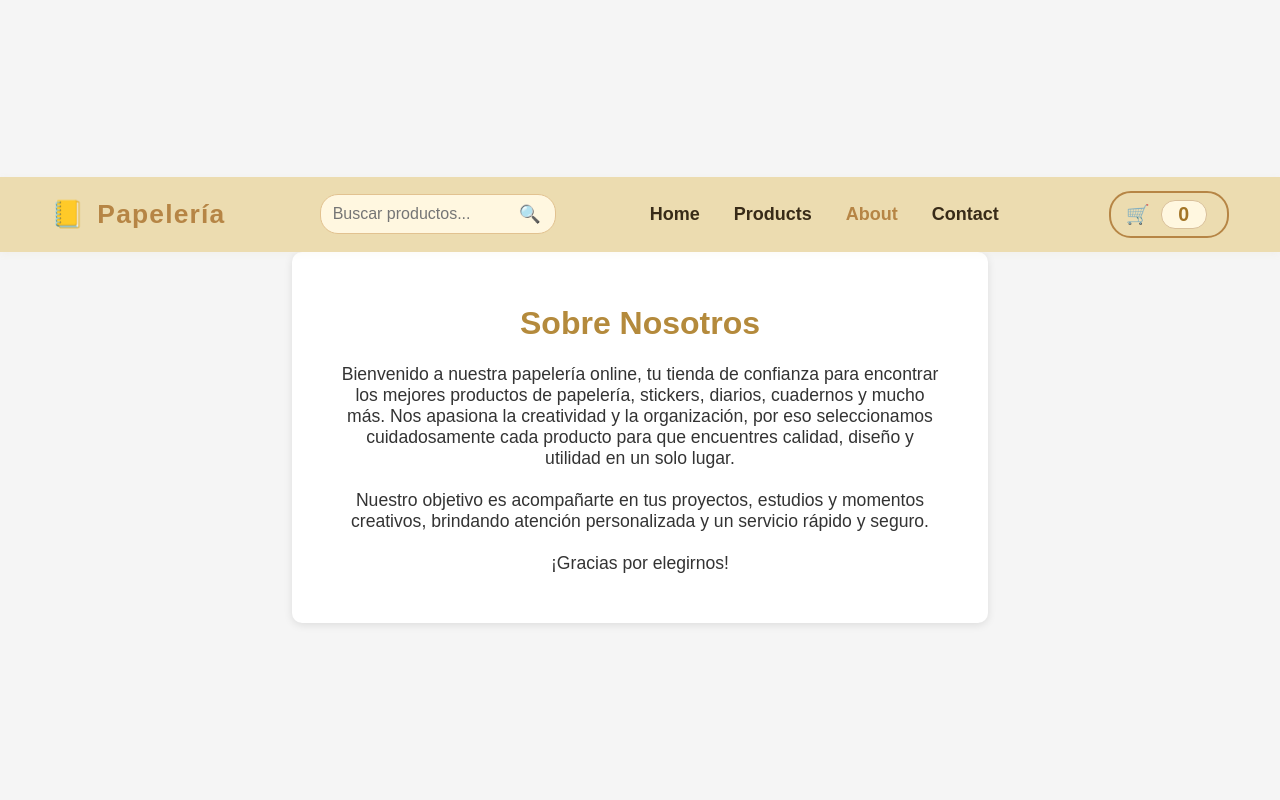
After one commit to Yast1n/Tienda_Papeleria, a Django app: page /about/ in a window 1280 px wide. The commit adds this page. Run offline with Django 5.2, Linux system fonts and the light colour scheme.

Commit message:
About agregado y contactanos directo a wsp

```diff
--- /dev/null
+++ b/Tienda_Papeleria/Tienda/static/Tienda/css/about.css
@@ -0,0 +1,249 @@
+body {
+    background: #fdf6e3 url('../img/texture-music-bg.png') repeat;
+    background-size: contain;
+    font-family: 'Montserrat', 'Segoe UI', Arial, sans-serif;
+    color: #382b18;
+    margin: 0;
+    transition: background 0.4s;
+}
+
+/* Carrito en header alineado y estilizado */
+.cart-icon-container {
+    display: flex;
+    align-items: center;
+    margin-left: 16px;
+}
+
+.cart-btn {
+    background: #ecdcb0;
+    border: 2px solid #b68545;
+    border-radius: 22px;
+    padding: 7px 20px 7px 15px;
+    font-size: 1.2rem;
+    font-weight: bold;
+    color: #b68545;
+    display: flex;
+    align-items: center;
+    gap: 7px;
+    cursor: pointer;
+    transition: background 0.18s, box-shadow 0.18s;
+    position: relative;
+    outline: none;
+}
+.cart-btn:hover {
+    background: #f9e3bc;
+    box-shadow: 0 3px 18px #e2c29055;
+}
+#cart-count {
+    background: #fff7e0;
+    color: #a37527;
+    border-radius: 14px;
+    padding: 2px 10px;
+    margin-left: 4px;
+    font-size: 1.02em;
+    font-weight: 900;
+    border: 1.2px solid #d9c09a;
+    box-shadow: 0 1px 3px #ecdcb0;
+    min-width: 24px;
+    text-align: center;
+    display: inline-block;
+}
+
+
+@media (max-width: 900px) {
+    .cart-btn {
+        font-size: 1rem;
+        padding: 7px 11px 7px 10px;
+        min-width: 40px;
+        margin-left: 10px;
+    }
+    .cart-btn #cart-count {
+        font-size: 0.95em;
+        padding: 2px 5px;
+        margin-left: 3px;
+    }
+}
+
+
+/* Asegura que el header tenga position:relative si no lo tiene */
+.main-header {
+    position: sticky;
+    top: 0;
+    width: 100vw;
+    z-index: 99;
+    background: #ecdcb0;
+    box-shadow: 0 2px 8px #bca16a11;
+    position: relative; /* <-- añade esto si no está */
+}
+
+/* HEADER STICKY Y RESPONSIVO */
+.main-header {
+    position: sticky;
+    top: 0;
+    width: 100vw;
+    z-index: 99;
+    background: #ecdcb0;
+    box-shadow: 0 2px 8px #bca16a11;
+}
+
+.header-container {
+    max-width: 1300px;
+    margin: 0 auto;
+    display: flex;
+    align-items: center;
+    justify-content: space-between;
+    padding: 14px 4vw 14px 4vw;
+    gap: 16px;
+    position: relative;
+}
+
+.logo-nombre {
+    display: flex;
+    align-items: center;
+    gap: 12px;
+    font-size: 1.65rem;
+    font-weight: 700;
+    color: #b68545;
+    letter-spacing: 1.2px;
+}
+
+.main-nav ul {
+    list-style: none;
+    display: flex;
+    gap: 34px;
+    padding: 0;
+    margin: 0;
+}
+
+.main-nav a {
+    text-decoration: none;
+    color: #382b18;
+    font-weight: 600;
+    font-size: 18px;
+    transition: color 0.2s;
+    position: relative;
+}
+
+.main-nav a.active,
+.main-nav a:hover {
+    color: #b68545;
+}
+
+.burger {
+    background: none;
+    border: none;
+    padding: 6px;
+    display: none;
+    cursor: pointer;
+    z-index: 150;
+    margin-left: auto;
+    margin-right: 0;
+    outline: none;
+    flex-shrink: 0;
+    height: 44px;
+    width: 44px;
+    justify-content: center;
+    align-items: center;
+    position: relative;
+}
+.burger .burger-bar {
+    display: block;
+    width: 28px;
+    height: 4px;
+    background: #b68545;
+    margin: 5px 0;
+    border-radius: 3px;
+    transition: 0.35s cubic-bezier(.51,2.4,.51,1);
+}
+.burger.open .burger-bar:nth-child(1) {
+    transform: translateY(9px) rotate(45deg);
+}
+.burger.open .burger-bar:nth-child(2) {
+    opacity: 0;
+}
+.burger.open .burger-bar:nth-child(3) {
+    transform: translateY(-9px) rotate(-45deg);
+}
+
+
+/* Responsive burger y menú móvil */
+/* RESPONSIVE */
+@media (max-width: 900px) {
+    .header-container {
+        flex-wrap: wrap;
+        gap: 10px;
+        padding: 12px 2vw;
+    }
+    .main-nav {
+        position: fixed;
+        top: 64px;
+        left: 0;
+        width: 100vw;
+        background: #ecdcb0;
+        border-bottom: 1.5px solid #bca16a;
+        box-shadow: 0 8px 24px #e2c29033;
+        z-index: 99;
+        display: none;
+        transition: 0.3s;
+        opacity: 0;
+        pointer-events: none;
+    }
+    .main-nav.open {
+        display: block;
+        opacity: 1;
+        pointer-events: all;
+        animation: fadeInMenu 0.34s;
+    }
+    .main-nav ul {
+        flex-direction: column;
+        align-items: center;
+        gap: 18px;
+    }
+    .burger {
+        display: flex;
+        position: absolute;
+        right: 20px;
+        top: 10px;
+    }
+
+    .search-form {
+        width: 90vw;
+        margin: 10px 0 0 0;
+    }
+}
+@keyframes fadeInMenu {
+    from { opacity: 0; transform: translateY(-18px);}
+    to { opacity: 1; transform: translateY(0);}
+}
+
+/* BUSCADOR */
+.search-form {
+    display: flex;
+    align-items: center;
+    gap: 4px;
+    background: #fff7e0;
+    border-radius: 18px;
+    padding: 3px 12px;
+    border: 1px solid #e2c290;
+    transition: box-shadow 0.2s;
+}
+
+.search-form input[type="text"] {
+    border: none;
+    background: transparent;
+    outline: none;
+    font-size: 16px;
+    padding: 7px 0;
+    color: #382b18;
+    width: 180px;
+    font-family: inherit;
+}
+
+.search-form button {
+    background: none;
+    border: none;
+    font-size: 1.1rem;
+    cursor: pointer;
+    color: #b68545;
+    padding: 4px 2px;
+}
--- /dev/null
+++ b/Tienda_Papeleria/Tienda/templates/Tienda/about.html
@@ -0,0 +1,98 @@
+{% load static %}
+<!DOCTYPE html>
+<html lang="es">
+<head>
+    <link rel="stylesheet" href="{% static 'Tienda/css/about.css' %}">
+    <header class="main-header">
+    <div class="header-container">
+        <div class="logo-nombre">
+            <span class="logo">📒</span>
+            <span class="nombre-tienda">Papelería</span>
+        </div>
+        <form action="{% url 'productos' %}" method="get" class="search-form" id="searchForm">
+            <input type="text" name="buscar" placeholder="Buscar productos..." value="{{ request.GET.buscar|default_if_none:'' }}">
+            {% if request.GET.categoria %}
+                <input type="hidden" name="categoria" value="{{ request.GET.categoria }}">
+            {% endif %}
+            <button type="submit" class="search-btn">🔍</button>
+        </form>
+    <nav class="main-nav" id="mainNav">
+        <ul>
+            <li>
+                <a href="{% url 'home' %}"
+                class="{% if request.resolver_match.url_name == 'home' %}active{% endif %}">
+                Home
+                </a>
+            </li>
+            <li>
+                <a href="{% url 'productos' %}"
+                class="{% if request.resolver_match.url_name == 'productos' %}active{% endif %}">
+                Products
+                </a>
+            </li>
+            <li>
+                <a href="{% url 'about' %}"
+                class="{% if request.resolver_match.url_name == 'about' %}active{% endif %}">
+                About
+                </a>
+            </li>
+            <li>
+                <a href="https://api.whatsapp.com/send/?phone=56945657563&text=Hola%2C+me+interesa+el+producto+lapcin&type=phone_number&app_absent=0" target="_blank" rel="noopener" class="{% if request.resolver_match.url_name == 'contact' %}active{% endif %}">
+                Contact
+                </a>
+            </li>
+        </ul>
+    </nav>
+    <div class="cart-icon-container">
+        <button id="cartBtn" class="cart-btn" aria-label="Ver carrito">
+            🛒 <span id="cart-count">0</span>
+        </button>
+    </div>
+        <button class="burger" id="burgerBtn" aria-label="Abrir menú">
+            <span class="burger-bar"></span>
+            <span class="burger-bar"></span>
+            <span class="burger-bar"></span>
+        </button>
+    </div>
+</header>
+    <meta charset="UTF-8">
+    <meta name="viewport" content="width=device-width, initial-scale=1.0">
+    <title>Sobre Nosotros</title>
+    <style>
+        body {
+            font-family: Arial, sans-serif;
+            background: #f5f5f5;
+            display: flex;
+            flex-direction: column;
+            align-items: center;
+            justify-content: center;
+            height: 100vh;
+        }
+        .about-container {
+            background: #fff;
+            padding: 2rem 3rem;
+            border-radius: 10px;
+            box-shadow: 0 2px 8px rgba(0,0,0,0.1);
+            text-align: center;
+            max-width: 600px;
+        }
+        h1 {
+            color: #b48a3c;
+        }
+        p {
+            color: #333;
+            font-size: 1.1rem;
+        }
+    </style>
+</head>
+<body>
+    <div class="about-container">
+        <h1>Sobre Nosotros</h1>
+        <p>
+            Bienvenido a nuestra papelería online, tu tienda de confianza para encontrar los mejores productos de papelería, stickers, diarios, cuadernos y mucho más. Nos apasiona la creatividad y la organización, por eso seleccionamos cuidadosamente cada producto para que encuentres calidad, diseño y utilidad en un solo lugar.<br><br>
+            Nuestro objetivo es acompañarte en tus proyectos, estudios y momentos creativos, brindando atención personalizada y un servicio rápido y seguro.<br><br>
+            ¡Gracias por elegirnos!
+        </p>
+    </div>
+</body>
+</html>
--- a/Tienda_Papeleria/Tienda/templates/Tienda/detalle_producto.html
+++ b/Tienda_Papeleria/Tienda/templates/Tienda/detalle_producto.html
@@ -32,10 +32,10 @@
                 <a href="{% url 'productos' %}" class="{% if request.resolver_match.url_name == 'productos' %}active{% endif %}">Products</a>
             </li>
             <li>
-                <a href="#" class="{% if request.resolver_match.url_name == 'about' %}active{% endif %}">About</a>
+                <a href="{% url 'about' %}" class="{% if request.resolver_match.url_name == 'about' %}active{% endif %}">About</a>
             </li>
             <li>
-                <a href="#" class="{% if request.resolver_match.url_name == 'contact' %}active{% endif %}">Contact</a>
+                <a href="https://api.whatsapp.com/send/?phone=56945657563&text=Hola%2C+me+interesa+el+producto+lapcin&type=phone_number&app_absent=0" target="_blank" rel="noopener" class="{% if request.resolver_match.url_name == 'contact' %}active{% endif %}">Contact</a>
             </li>
         </ul>
     </nav>
--- a/Tienda_Papeleria/Tienda/templates/Tienda/home.html
+++ b/Tienda_Papeleria/Tienda/templates/Tienda/home.html
@@ -38,14 +38,13 @@
                 </a>
             </li>
             <li>
-                <a href="#"
+                <a href="{% url 'about' %}"
                 class="{% if request.resolver_match.url_name == 'about' %}active{% endif %}">
                 About
                 </a>
             </li>
             <li>
-                <a href="#"
-                class="{% if request.resolver_match.url_name == 'contact' %}active{% endif %}">
+                <a href="https://api.whatsapp.com/send/?phone=56945657563&text=Hola%2C+me+interesa+el+producto+lapcin&type=phone_number&app_absent=0" target="_blank" rel="noopener" class="{% if request.resolver_match.url_name == 'contact' %}active{% endif %}">
                 Contact
                 </a>
             </li>
--- a/Tienda_Papeleria/Tienda/templates/Tienda/productos.html
+++ b/Tienda_Papeleria/Tienda/templates/Tienda/productos.html
@@ -39,14 +39,13 @@
                 </a>
             </li>
             <li>
-                <a href="#"
+                <a href="{% url 'about' %}"
                 class="{% if request.resolver_match.url_name == 'about' %}active{% endif %}">
                 About
                 </a>
             </li>
             <li>
-                <a href="#"
-                class="{% if request.resolver_match.url_name == 'contact' %}active{% endif %}">
+                <a href="https://api.whatsapp.com/send/?phone=56945657563&text=Hola%2C+me+interesa+el+producto+lapcin&type=phone_number&app_absent=0" target="_blank" rel="noopener" class="{% if request.resolver_match.url_name == 'contact' %}active{% endif %}">
                 Contact
                 </a>
             </li>
--- a/Tienda_Papeleria/Tienda/urls.py
+++ b/Tienda_Papeleria/Tienda/urls.py
@@ -5,4 +5,5 @@ urlpatterns = [
     path('', views.home, name='home'),
     path('productos/', views.productos, name='productos'),
     path('producto/<int:pk>/', views.detalle_producto, name='detalle_producto'),
+    path('about/', views.about, name='about'),
 ]
--- a/Tienda_Papeleria/Tienda/views.py
+++ b/Tienda_Papeleria/Tienda/views.py
@@ -1,3 +1,5 @@
+def about(request):
+    return render(request, 'Tienda/about.html')
 from django.shortcuts import render, get_object_or_404
 from django.core.paginator import Paginator
 # Create your views here.
```
Also changed, not shown: Tienda_Papeleria/Tienda/templates/Tienda/contactanos.html (added, +54 -0 lines).
